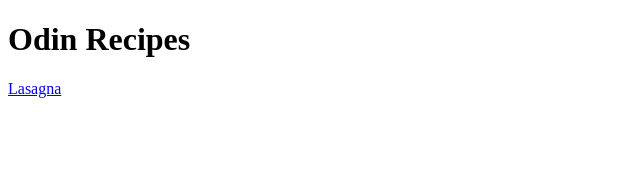
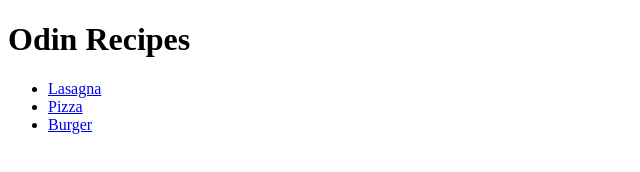
Before and after one commit to Yohannesiv/odin-recipes, a plain HTML site: page index.html in a window 1280 px wide. Shown: the whole page, without its empty margins (0-640 px from the left). Drawn offline with Linux system fonts and the light colour scheme.

Commit message:
added the links for the recipes in the index

```diff
--- a/index.html
+++ b/index.html
@@ -7,6 +7,10 @@
 </head>
 <body>
     <h1>Odin Recipes</h1>
-    <a href="recipes/lasagna.html">Lasagna</a>
+    <ul>
+        <li><a href="recipes/lasagna.html">Lasagna</a></li>
+        <li><a href="recipes/pizza.html">Pizza</a></li>
+        <li><a href="recipes/burger.html">Burger</a></li>
+    </ul>
 </body>
 </html>
```
